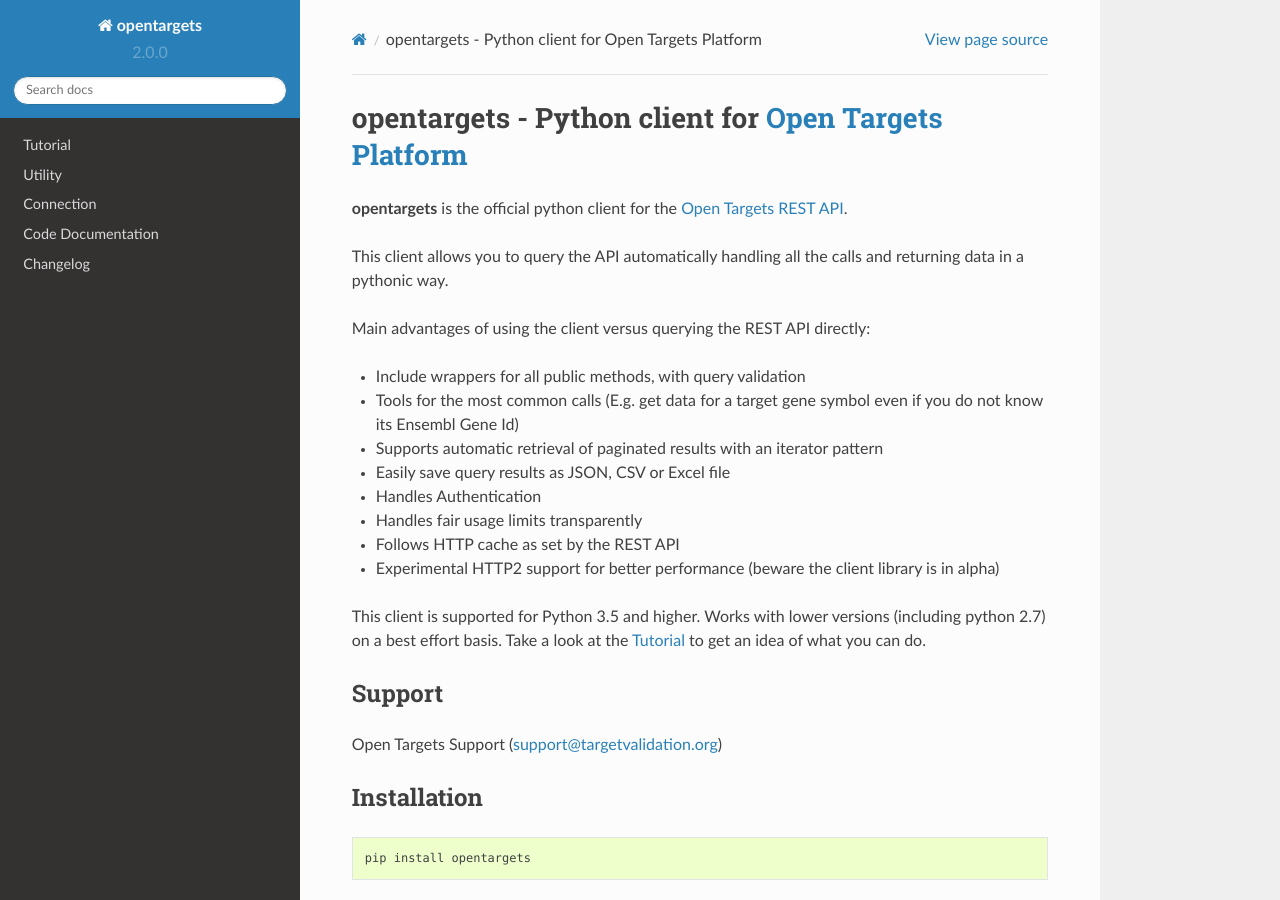
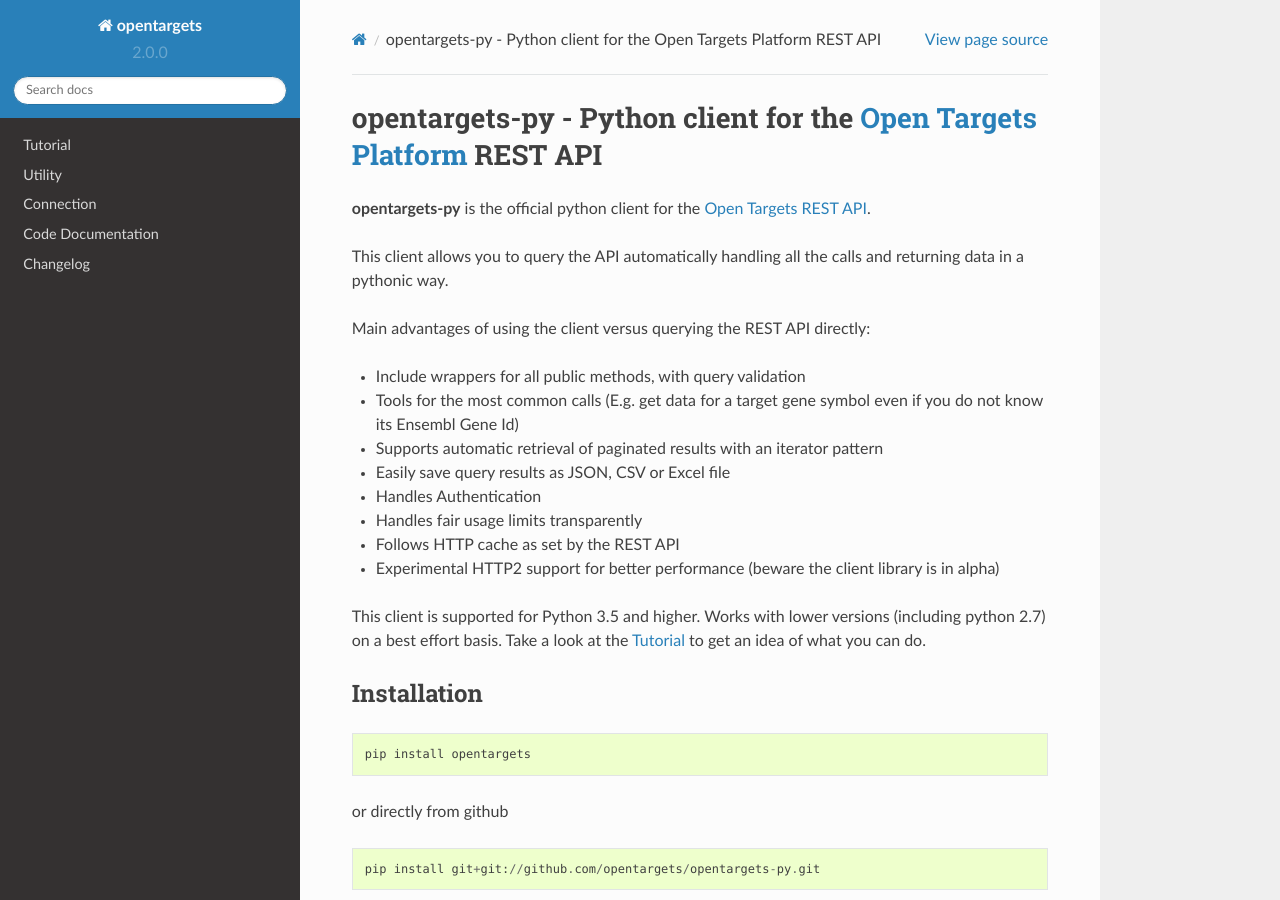
Before and after one commit to opentargets-archive/opentargets-py, a Sphinx documentation site: the page built from docs/source/index.rst, in a window 1280 px wide and 900 px high. Built offline with Sphinx 7.4.7 and the Read the Docs theme 2.0.0, drawn with Linux system fonts in a browser that asks for light colours; some of the changed text lies outside the part shown.

Commit message:
Update index.rst
Further edits

```diff
--- a/docs/source/index.rst
+++ b/docs/source/index.rst
@@ -3,11 +3,11 @@
    You can adapt this file completely to your liking, but it should at least
    contain the root `toctree` directive.
 
-=====================================================
-opentargets - Python client for `Open Targets Platform`_
-=====================================================
+========================================================================
+opentargets-py - Python client for the `Open Targets Platform`_ REST API
+========================================================================
 
-**opentargets** is the official python client for the `Open Targets REST API`_.
+**opentargets-py** is the official python client for the `Open Targets REST API`_.
 
 This client allows you to query the API automatically handling all the calls and returning data in a pythonic way.
 
@@ -28,13 +28,7 @@
 Take a look at the :ref:`tutorial` to get an idea of what you can do.
 
 .. _Open Targets REST API: https://api.opentargets.io/v3/platform/docs/swagger-ui
-.. _targetvalidation.org: https://www.targetvalidation.org
 .. _Open Targets Platform: https://www.targetvalidation.org
-
-Support
--------
-
-Open Targets Support (support@targetvalidation.org)
 
 Installation
 ------------
```
Also changed, not shown: other parts of docs/source/index.rst (+4 -0 lines).
